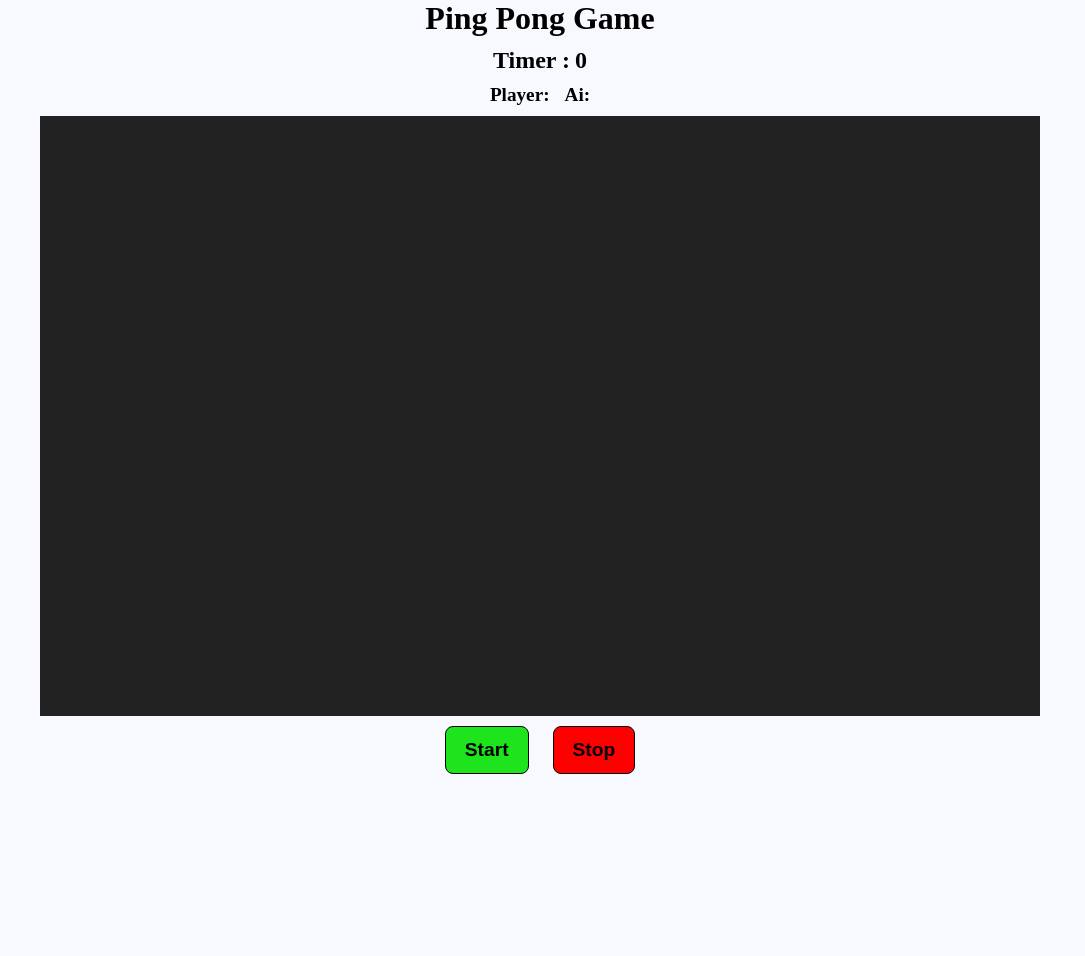
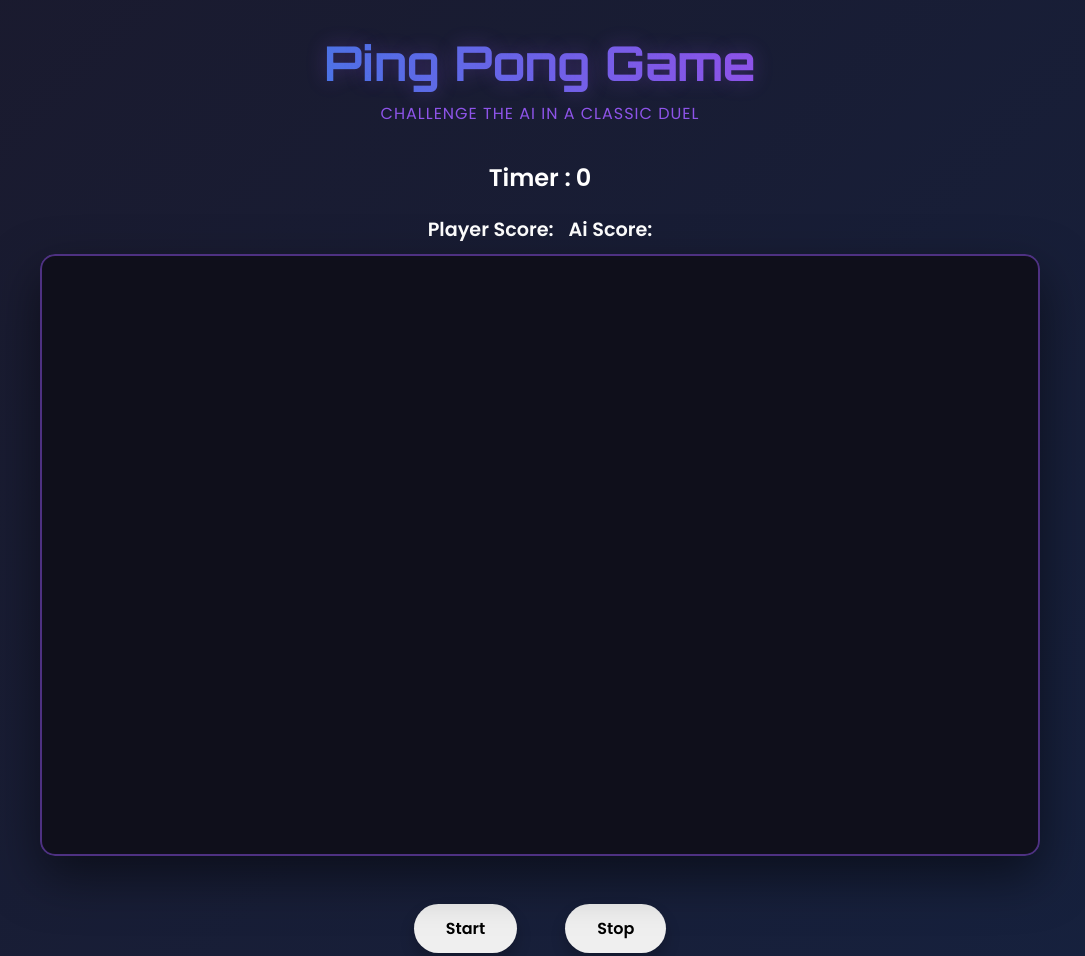
Before and after one commit to Shrey31G/Games, a plain HTML site: page PingPong/index.html in a window 1280 px wide. Shown: the whole page, without its empty margins (100-1185 px from the left). Before the commit the page ends 800 px from the top, so only its background shows below. Drawn offline with Linux system fonts and the light colour scheme.

Commit message:
Ui better

```diff
--- a/PingPong/index.html
+++ b/PingPong/index.html
@@ -7,15 +7,41 @@
     <title>Ding Dong</title>
 </head>
 <style>
+    @import url('https://fonts.googleapis.com/css2?family=Orbitron:wght@400;700&family=Poppins:wght@300;400;600&display=swap');
+
     * {
         padding: 0px;
         margin: 0px;
+        box-sizing: border-box;
     }
 
     body {
-        text-align: center;
-        background-color: ghostwhite;
-        color: black
+        background: linear-gradient(135deg, #1a1a2e 0%, #16213e 100%);
+        color: #fff;
+        font-family: 'Poppins', sans-serif;
+        min-height: 100vh;
+        display: flex;
+        flex-direction: column;
+        align-items: center;
+        padding: 2rem 1rem;
+    }
+
+    .game-title {
+        font-family: 'Orbitron', sans-serif;
+        font-size: 3rem;
+        margin-bottom: 0.5rem;
+        background: linear-gradient(90deg, #4776E6 0%, #8E54E9 100%);
+        -webkit-background-clip: text;
+        background-clip: text;
+        -webkit-text-fill-color: transparent;
+        text-shadow: 0 0 20px rgba(142, 84, 233, 0.3);
+    }
+
+    .game-subtitle {
+        font-size: 1rem;
+        margin-bottom: 1.5rem;
+        color: #8E54E9;
+        letter-spacing: 1px;
     }
 
     canvas {
@@ -25,21 +51,55 @@
     }
 
     button {
-        padding: 12px 19px;
-        margin: 10px;
-        font-size: larger;
-        border: 1px solid black;
-        border-radius: 8px;
-        font-weight: bold;
+        font-family: 'Poppins', sans-serif;
+        font-weight: 600;
+        padding: 0.75rem 2rem;
+        border: none;
+        border-radius: 50px;
         cursor: pointer;
+        font-size: 1rem;
+        display: flex;
+        align-items: center;
+        gap: 0.5rem;
+        transition: all 0.3s ease;
+        box-shadow: 0 8px 15px rgba(0, 0, 0, 0.2);
     }
 
-    .startB {
-        background-color: rgb(29, 228, 29);
+    .canvas-container {
+        position: relative;
+        width: 100%;
+        max-width: 1000px;
+        border-radius: 15px;
+        overflow: hidden;
+        box-shadow: 0 20px 50px rgba(0, 0, 0, 0.5);
+        margin-bottom: 3rem;
     }
 
-    .stopB {
-        background-color: red;
+    canvas {
+        display: block;
+        width: 100%;
+        background: #0f0f1b;
+        border: 2px solid rgba(142, 84, 233, 0.5);
+        border-radius: 15px;
+    }
+
+    .start-btn {
+        background: linear-gradient(90deg, #00b09b, #96c93d);
+        color: white;
+    }
+
+    .stop-btn {
+        background: linear-gradient(90deg, #ff416c, #ff4b2b);
+        color: white;
+    }
+
+    button:hover {
+        transform: translateY(-3px);
+        box-shadow: 0 12px 20px rgba(0, 0, 0, 0.3);
+    }
+
+    button:active {
+        transform: translateY(1px);
     }
 
     .timeText {
@@ -56,25 +116,46 @@
         font-size: larger;
         font-weight: bold;
     }
+
+    @media (max-width: 768px) {
+        .game-title {
+            font-size: 2rem;
+        }
+
+        .game-info {
+            flex-direction: column;
+            gap: 1rem;
+        }
+
+        .scores-container {
+            gap: 1rem;
+        }
+    }
 </style>
 
 <body>
-    <h1>Ping Pong Game</h1>
+    <h1 class="game-title">Ping Pong Game</h1>
+    <p class="game-subtitle">CHALLENGE THE AI IN A CLASSIC DUEL</p>
 
     <div style="display: flex; align-items: center; justify-content: center; margin-top: 10px; margin-bottom: 10px;">
         <h2 class="timeText">Timer :</h2>
         <h2 class="timer">0</h2>
     </div>
 
-    <div style="display: flex; align-items: center; justify-content: center; margin-top: 10px; margin-bottom: 10px; gap: 15px;">
-        <div class="pScore">Player:</div>
-        <div class="aiScore">Ai:</div>
+    <div
+        style="display: flex; align-items: center; justify-content: center; margin-top: 10px; margin-bottom: 10px; gap: 15px;">
+        <div class="pScore">Player Score:</div>
+        <div class="aiScore">Ai Score:</div>
     </div>
 
-    <canvas id="gameCanvas" width="1000" height="600"></canvas>
+    <div class="canvas-container">
+        <canvas id="gameCanvas" width="1000" height="600"></canvas>
+    </div>
 
-    <button onclick="startGame()" class="startB">Start</button>
-    <button onclick="stopGame()" class="stopB">Stop</button>
+    <div style="display: flex; gap: 3rem;">
+        <button onclick="startGame()" class="startB">Start</button>
+        <button onclick="stopGame()" class="stopB">Stop</button>
+    </div>
     <script src="script.js">
     </script>
 </body>
--- a/PingPong/script.js
+++ b/PingPong/script.js
@@ -1,4 +1,3 @@
-
 let playGame = false;
 let animatedFrameId;
 let timer = 0;
@@ -6,16 +5,19 @@ let timerInterval;
 let playerScore = 0;
 let aiScore = 0;
 
-const canvas = document.getElementById('gameCanvas');
+const canvas = document.getElementById("gameCanvas");
 const ctx = canvas.getContext("2d");
 
-const paddleWidth = 10, paddleHeight = 80;
+const paddleWidth = 10,
+  paddleHeight = 80;
 let playerY = (canvas.height - paddleHeight) / 2;
 let aiY = (canvas.height - paddleHeight) / 2;
 let playerSpeed = 0;
 
-let ballX = canvas.width / 2, ballY = canvas.height / 2;
-let ballSpeedX = 5, ballSpeedY = 3;
+let ballX = canvas.width / 2,
+  ballY = canvas.height / 2;
+let ballSpeedX = 5,
+  ballSpeedY = 3;
 
 function drawRect(x, y, width, height, color) {
   ctx.fillStyle = color;
@@ -32,36 +34,49 @@ function drawBall(x, y, radius, color) {
 function update() {
   ballX += ballSpeedX;
   ballY += ballSpeedY;
+
   if (ballY <= 0 || ballY >= canvas.height) {
     ballSpeedY *= -1;
   }
 
-    if (ballX <= paddleWidth && ballY >= playerY && ballY <= playerY + paddleHeight) {
+  if (
+    ballX <= paddleWidth &&
+    ballY >= playerY &&
+    ballY <= playerY + paddleHeight
+  ) {
     ballSpeedX *= -1;
   }
 
-    if (ballX >= canvas.width - paddleWidth && ballY >= aiY && ballY <= aiY + paddleHeight) {
+  if (
+    ballX >= canvas.width - paddleWidth &&
+    ballY >= aiY &&
+    ballY <= aiY + paddleHeight
+  ) {
     ballSpeedX *= -1;
   }
 
   if (ballX < 0) {
-        playerScore++;
+    aiScore += 1;
+    document.querySelector(".aiScore").innerText = "AI Score: " + aiScore;
     ballX = canvas.width / 2;
     ballY = canvas.height / 2;
     ballSpeedX = 5;
-        ballSpeedY = (Math.random() * 4 - 2);
+    ballSpeedY = Math.random() * 4 - 2;
   }
 
   if (ballX > canvas.width) {
-        aiScore++;
+    playerScore += 1;
+    document.querySelector(".pScore").innerText =
+      "Player Score: " + playerScore;
     ballX = canvas.width / 2;
     ballY = canvas.height / 2;
     ballSpeedX = -5;
-        ballSpeedY = (Math.random() * 4 - 2);
+    ballSpeedY = Math.random() * 4 - 2;
   }
   playerY += playerSpeed;
   if (playerY < 0) playerY = 0;
-    if (playerY + paddleHeight > canvas.height) playerY = canvas.height - paddleHeight;
+  if (playerY + paddleHeight > canvas.height)
+    playerY = canvas.height - paddleHeight;
 
   aiY += (ballY - (aiY + paddleHeight / 2)) * 0.05;
 }
```
Lines whose indentation alone changed are shown as unchanged.
